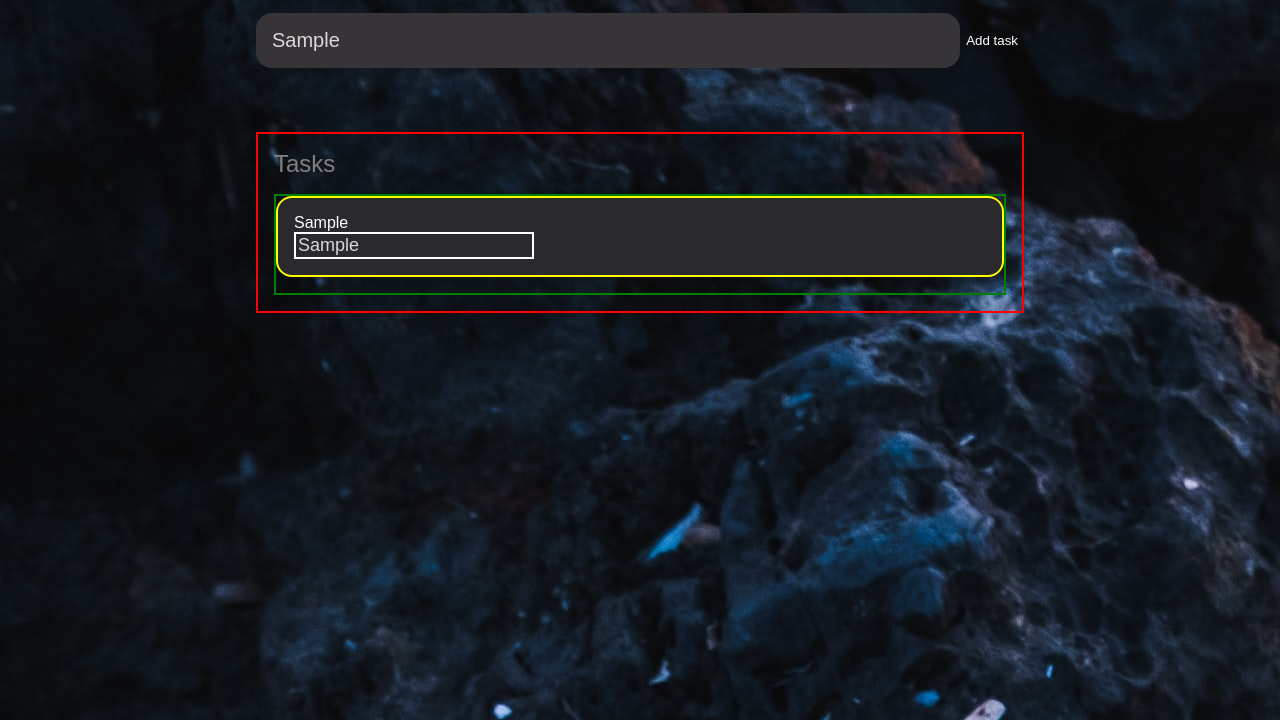
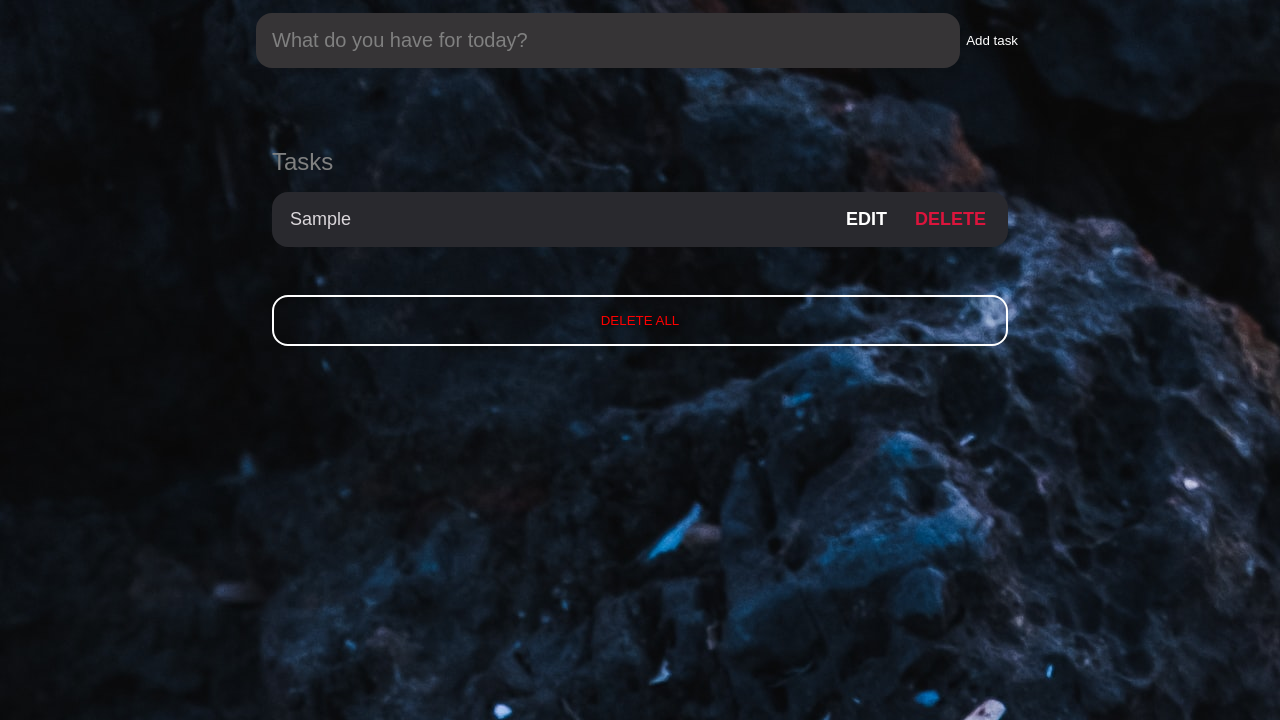
Before and after one commit to victorumeh67/todoTask, a website: page index.html in a window 1280 px wide. Both pictures are taken after typing "Sample" into the empty fields and a click on the input "Add task". Shown: the part 80-800 px from the top of the page. Drawn offline with nearby package versions, Linux system fonts and the light colour scheme.

Commit message:
third commit

```diff
--- a/index.html
+++ b/index.html
@@ -39,6 +39,9 @@
             </div>
           </div> -->
         </div>
+        <div class="delete-ll">
+          <button class="delete_all">Delete All</button>
+        </div>
       </section>
     </main>
     <script src="main.js"></script>
--- a/main.js
+++ b/main.js
@@ -1,8 +1,16 @@
+
+
 window.addEventListener('load', ()=>{
     const form = document.querySelector('#new-task-form');
     const input = document.querySelector('#new-task-input');
-    const list_el = document.querySelector('#tasks');
+    const list_el =document.getElementById('tasks');
     const mssg = document.querySelector('.msg');
+    const taskList = document.querySelector('.task-list')
+    const deleteAll = document.querySelector('delete_all')
+
+
+
+
 
     form.addEventListener('submit', (e) =>{
         e.preventDefault();
@@ -11,27 +19,85 @@ window.addEventListener('load', ()=>{
         if(task == ""){
             mssg.classList.add('error');
             mssg.innerHTML = '<h4>Please enter a task</h4>';
-            input.focus();
-            setTimeout(()=> mssg.remove(),3000);
+            input.focus()
+            setTimeout(()=>mssg.remove(), 3000)
+            return false;
+        }else{
 
         }
+
 
         const task_el = document.createElement('div');
         task_el.classList.add('task');
 
         const  task_content_el = document.createElement('div');
-        task_content_el.innerText = task
+
         task_content_el.classList.add('content');
 
         task_el.appendChild(task_content_el);
 
-        list_el.appendChild(task_el);
+
 
         const content_input_el = document.createElement('input');
         content_input_el.classList.add('text');
+        content_input_el.type = 'text';
         content_input_el.value = task;
         content_input_el.setAttribute('readonly', 'readonly')
         task_content_el.appendChild(content_input_el)
+
+
+        localStorage.setItem('content', JSON.stringify(task_content_el))
+        localStorage.setItem('content1', JSON.stringify(content_input_el))
+        localStorage.setItem('content2', content_input_el.value)
+
+
+        const action_el = document.createElement('div')
+        action_el.classList.add('actions')
+
+        const edit_el = document.createElement('button')
+        edit_el.classList.add('edit')
+        edit_el.innerHTML = 'Edit'
+        action_el.appendChild(edit_el)
+
+        const delete_el = document.createElement('button')
+        delete_el.innerHTML ='Delete'
+        delete_el.classList.add('delete')
+
+        action_el.appendChild(delete_el)
+
+        task_el.appendChild(action_el)
+        list_el.appendChild(task_el);
+
+
+
+
+
+
+        input.value = "";
+
+
+        edit_el.addEventListener('click', ()=>{
+            if(edit_el.innerText.toLowerCase() == 'edit'){
+                content_input_el.removeAttribute('readonly')
+                content_input_el.focus()
+                edit_el.innerHTML = 'Save'
+
+            } else{
+                content_input_el.setAttribute('readonly', 'readonly')
+                edit_el.innerHTML = 'Edit'
+            }
+        })
+
+        delete_el.addEventListener('click', ()=>{
+            list_el.removeChild(task_el)
+        })
+
+
+        // deleteAll.addEventListener('click', ()=>{
+        //     // list_el = ''
+        //     // console.log('hello')
+
+        // })
     })
 
 
--- a/style.css
+++ b/style.css
@@ -73,7 +73,7 @@ main {
 
 .task-list {
   padding: 1rem;
-  border: 2px solid red;
+  /* border: 2px solid red; */
 }
 
 .task-list h2 {
@@ -90,12 +90,12 @@ main {
   padding: 1rem;
   border-radius: 1rem;
   margin-bottom: 1rem;
-  border: 2px solid yellow;
+  /* border: 2px solid yellow; */
 }
 
-#tasks {
+/* #tasks {
   border: 2px solid green;
-}
+} */
 
 #tasks .task .content .text {
   color: #dbd7db;
@@ -103,7 +103,7 @@ main {
   width: 100%;
   display: block;
   transition: 0.4s;
-  border: 2px solid white;
+  /* border: 2px solid white; */
 }
 
 #tasks .task .content .text:not(:read-only) {
@@ -124,7 +124,20 @@ main {
   transition: 0.4s;
 }
 
-.task .actions button:hover {
+.delete_all {
+  width: 100%;
+  padding-top: 1rem;
+  padding-bottom: 1rem;
+  border-radius: 1rem;
+  text-align: center;
+  color: red;
+  border: 2px solid white;
+  margin-top: 2rem;
+  text-transform: uppercase;
+  cursor: pointer;
+}
+
+#tasks .task .actions button:hover {
   opacity: 0.8;
 }
 .task .actions button:active {
```
